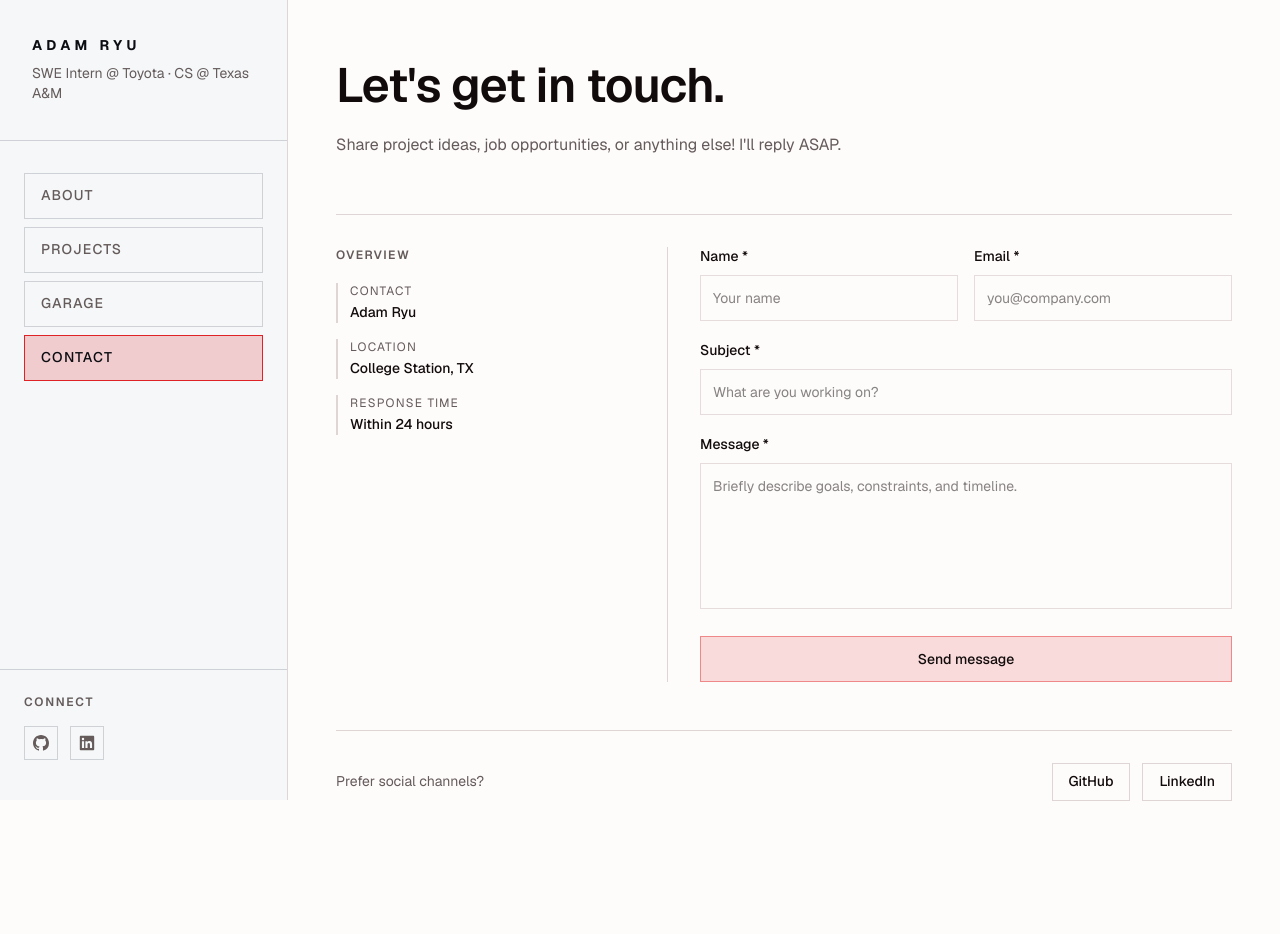
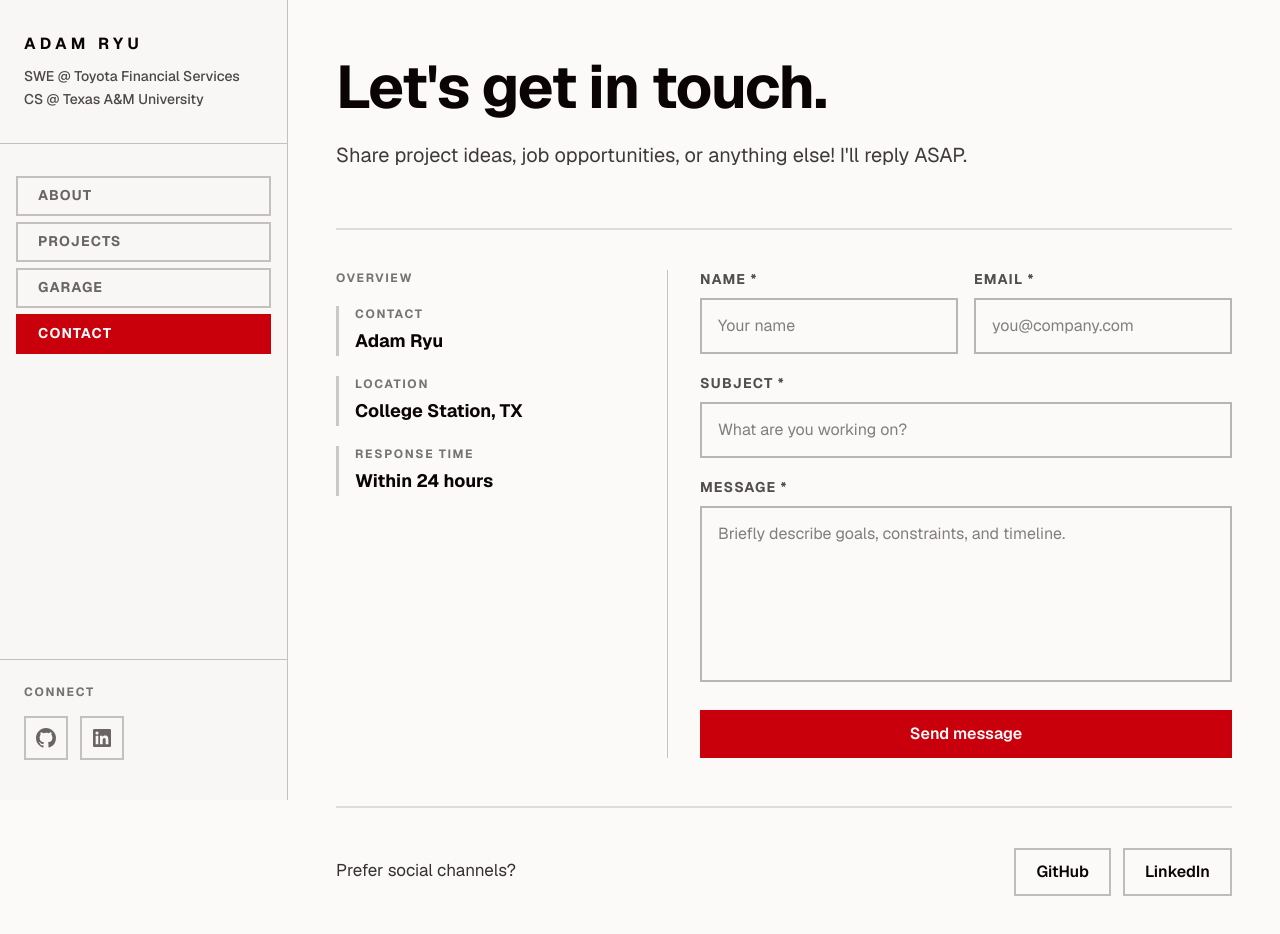
Before and after one commit to adavidryu/portfolio, a Next.js app: page /contact in a window 1280 px wide. Shown: the top 934 px of the page. Before the commit the page ends 849 px from the top, so only its background shows below. Built offline with nearby package versions, Linux system fonts and the light colour scheme.

Commit message:
feat: redesign more brutalist and fix errors

```diff
--- a/app/contact/page.tsx
+++ b/app/contact/page.tsx
@@ -44,27 +44,27 @@ export default function Contact() {
       <ContentArea>
         <section className="space-y-12">
           <div className="section-wrap text-center md:text-left">
-            <h1 className="text-4xl font-semibold leading-tight md:text-5xl">Let&apos;s get in touch.</h1>
-            <p className="mx-auto mt-4 max-w-3xl text-base leading-relaxed text-muted-foreground md:mx-0">
+            <h1 className="page-title">Let&apos;s get in touch.</h1>
+            <p className="section-lead mx-auto mt-5 max-w-3xl md:mx-0">
               Share project ideas, job opportunities, or anything else! I&apos;ll reply ASAP.
             </p>
           </div>
 
           <div className="section-rule grid gap-8 lg:grid-cols-[0.9fr_1.7fr]">
             <aside>
-              <p className="text-xs font-semibold uppercase tracking-[0.12em] text-muted-foreground">Overview</p>
-              <div className="mt-5 space-y-4 text-sm">
-                <div className="border-l-2 border-border pl-3">
-                  <p className="text-xs uppercase tracking-[0.1em] text-muted-foreground">Contact</p>
-                  <p className="mt-1 font-medium">Adam Ryu</p>
+              <p className="meta-label">Overview</p>
+              <div className="mt-5 space-y-5">
+                <div className="border-l-[3px] border-foreground/20 pl-4">
+                  <p className="meta-label">Contact</p>
+                  <p className="mt-1.5 text-lg font-bold">Adam Ryu</p>
                 </div>
-                <div className="border-l-2 border-border pl-3">
-                  <p className="text-xs uppercase tracking-[0.1em] text-muted-foreground">Location</p>
-                  <p className="mt-1 font-medium">College Station, TX</p>
+                <div className="border-l-[3px] border-foreground/20 pl-4">
+                  <p className="meta-label">Location</p>
+                  <p className="mt-1.5 text-lg font-bold">College Station, TX</p>
                 </div>
-                <div className="border-l-2 border-border pl-3">
-                  <p className="text-xs uppercase tracking-[0.1em] text-muted-foreground">Response time</p>
-                  <p className="mt-1 font-medium">Within 24 hours</p>
+                <div className="border-l-[3px] border-foreground/20 pl-4">
+                  <p className="meta-label">Response time</p>
+                  <p className="mt-1.5 text-lg font-bold">Within 24 hours</p>
                 </div>
               </div>
             </aside>
@@ -73,49 +73,49 @@ export default function Contact() {
               <form onSubmit={handleSubmit} className="space-y-5">
                 <div className="grid gap-4 md:grid-cols-2">
                   <div>
-                    <label htmlFor="name" className="mb-2 block text-sm font-medium">Name *</label>
+                    <label htmlFor="name" className="field-label">Name *</label>
                     <input
                       type="text"
                       id="name"
                       name="name"
                       required
-                      className="w-full border border-input bg-background px-3 py-3 text-sm outline-none ring-0 transition-colors focus:border-foreground"
+                      className="field-input"
                       placeholder="Your name"
                     />
                   </div>
                   <div>
-                    <label htmlFor="email" className="mb-2 block text-sm font-medium">Email *</label>
+                    <label htmlFor="email" className="field-label">Email *</label>
                     <input
                       type="email"
                       id="email"
                       name="email"
                       required
-                      className="w-full border border-input bg-background px-3 py-3 text-sm outline-none ring-0 transition-colors focus:border-foreground"
+                      className="field-input"
                       placeholder="you@company.com"
                     />
                   </div>
                 </div>
 
                 <div>
-                  <label htmlFor="subject" className="mb-2 block text-sm font-medium">Subject *</label>
+                  <label htmlFor="subject" className="field-label">Subject *</label>
                   <input
                     type="text"
                     id="subject"
                     name="_subject_custom"
                     required
-                    className="w-full border border-input bg-background px-3 py-3 text-sm outline-none ring-0 transition-colors focus:border-foreground"
+                    className="field-input"
                     placeholder="What are you working on?"
                   />
                 </div>
 
                 <div>
-                  <label htmlFor="message" className="mb-2 block text-sm font-medium">Message *</label>
+                  <label htmlFor="message" className="field-label">Message *</label>
                   <textarea
                     id="message"
                     name="message"
                     required
                     rows={6}
-                    className="w-full resize-none border border-input bg-background px-3 py-3 text-sm outline-none ring-0 transition-colors focus:border-foreground"
+                    className="field-input resize-none"
                     placeholder="Briefly describe goals, constraints, and timeline."
                   />
                 </div>
@@ -129,7 +129,7 @@ export default function Contact() {
                 <button
                   type="submit"
                   disabled={isSubmitting}
-                  className="inline-flex w-full items-center justify-center border border-accent/45 bg-accent/15 px-5 py-3 text-sm font-medium text-foreground transition-colors hover:border-accent hover:bg-accent/25 disabled:cursor-not-allowed disabled:opacity-60"
+                  className="action-link action-link--accent w-full justify-center disabled:cursor-not-allowed disabled:opacity-60"
                 >
                   {isSubmitting ? (
                     <span className="flex items-center gap-2">
@@ -148,7 +148,7 @@ export default function Contact() {
           </div>
 
           <div className="section-rule flex flex-col gap-4 sm:flex-row sm:items-center sm:justify-between">
-            <p className="text-sm text-muted-foreground">Prefer social channels?</p>
+            <p className="body-copy">Prefer social channels?</p>
             <div className="flex flex-wrap gap-3">
               <a href="https://github.com/adavidryu" target="_blank" rel="noopener noreferrer" className="action-link">
                 GitHub
@@ -163,15 +163,15 @@ export default function Contact() {
 
       {isSubmitted && (
         <div className="fixed inset-0 z-50 flex items-center justify-center bg-black/55 p-4">
-          <div className="w-full max-w-md border border-border bg-background p-8">
+          <div className="w-full max-w-md border-2 border-foreground/15 bg-background p-8">
             <div className="text-center">
-              <div className="mx-auto mb-4 flex h-14 w-14 items-center justify-center border border-border bg-secondary">
+              <div className="mx-auto mb-4 flex h-14 w-14 items-center justify-center border-2 border-foreground/15 bg-secondary">
                 <svg className="h-7 w-7 text-foreground" fill="none" stroke="currentColor" viewBox="0 0 24 24">
                   <path strokeLinecap="round" strokeLinejoin="round" strokeWidth={2} d="M5 13l4 4L19 7" />
                 </svg>
               </div>
-              <h3 className="mb-2 text-xl font-semibold">Message sent</h3>
-              <p className="mb-6 text-sm text-muted-foreground">
+              <h3 className="mb-2 text-2xl font-bold">Message sent</h3>
+              <p className="body-copy mb-6">
                 Thanks for reaching out. I will get back to you within 24 hours.
               </p>
               <button
--- a/app/globals.css
+++ b/app/globals.css
@@ -37,99 +37,97 @@
   --color-popover: var(--popover);
   --color-card-foreground: var(--card-foreground);
   --color-card: var(--card);
-  --radius-sm: calc(var(--radius) - 4px);
-  --radius-md: calc(var(--radius) - 2px);
-  --radius-lg: var(--radius);
+  --radius-sm: calc(var(--radius) - 2px);
+  --radius-md: var(--radius);
+  --radius-lg: calc(var(--radius) + 2px);
   --radius-xl: calc(var(--radius) + 4px);
 }
 
 :root {
-  --radius: 0.625rem;
-  --background: oklch(0.99 0.003 25);
-  --foreground: oklch(0.16 0.012 25);
-  --card: oklch(0.995 0.002 25);
-  --card-foreground: oklch(0.16 0.012 25);
-  --popover: oklch(0.995 0.002 25);
-  --popover-foreground: oklch(0.16 0.012 25);
-  --primary: oklch(0.22 0.02 25);
+  --radius: 0.125rem;
+  --background: oklch(0.985 0.002 25);
+  --foreground: oklch(0.12 0.014 25);
+  --card: oklch(1 0 25);
+  --card-foreground: oklch(0.12 0.014 25);
+  --popover: oklch(1 0 25);
+  --popover-foreground: oklch(0.12 0.014 25);
+  --primary: oklch(0.12 0.014 25);
   --primary-foreground: oklch(0.985 0.002 25);
-  --secondary: oklch(0.955 0.006 25);
-  --secondary-foreground: oklch(0.2 0.012 25);
-  --muted: oklch(0.965 0.004 25);
-  --muted-foreground: oklch(0.48 0.012 25);
-  --accent: oklch(0.58 0.22 27);
+  --secondary: oklch(0.94 0.006 25);
+  --secondary-foreground: oklch(0.12 0.014 25);
+  --muted: oklch(0.92 0.005 25);
+  --muted-foreground: oklch(0.38 0.014 25);
+  --accent: oklch(0.52 0.22 27);
   --accent-foreground: oklch(0.99 0.002 25);
   --destructive: oklch(0.577 0.245 27.325);
-  --border: oklch(0.88 0.01 25);
-  --input: oklch(0.9 0.01 25);
-  --ring: oklch(0.58 0.18 27);
+  --border: oklch(0.12 0.014 25 / 22%);
+  --input: oklch(0.12 0.014 25 / 28%);
+  --ring: oklch(0.52 0.22 27);
   --chart-1: oklch(0.646 0.222 41.116);
   --chart-2: oklch(0.6 0.118 184.704);
   --chart-3: oklch(0.398 0.07 227.392);
   --chart-4: oklch(0.828 0.189 84.429);
   --chart-5: oklch(0.769 0.188 70.08);
-  --sidebar: oklch(0.975 0.003 260);
-  --sidebar-foreground: oklch(0.16 0.01 260);
-  --sidebar-primary: oklch(0.22 0.02 260);
-  --sidebar-primary-foreground: oklch(0.985 0.002 260);
-  --sidebar-accent: oklch(0.955 0.004 260);
-  --sidebar-accent-foreground: oklch(0.2 0.01 260);
-  --sidebar-border: oklch(0.86 0.008 260);
-  --sidebar-ring: oklch(0.58 0.18 27);
+  --sidebar: oklch(0.975 0.003 25);
+  --sidebar-foreground: oklch(0.12 0.014 25);
+  --sidebar-primary: oklch(0.12 0.014 25);
+  --sidebar-primary-foreground: oklch(0.985 0.002 25);
+  --sidebar-accent: oklch(0.93 0.008 25);
+  --sidebar-accent-foreground: oklch(0.12 0.014 25);
+  --sidebar-border: oklch(0.12 0.014 25 / 22%);
+  --sidebar-ring: oklch(0.52 0.22 27);
 }
 
 .dark {
-  --background: oklch(0.16 0.012 25);
+  --background: oklch(0.14 0.012 25);
   --foreground: oklch(0.97 0.003 25);
-  --card: oklch(0.2 0.012 25);
+  --card: oklch(0.18 0.012 25);
   --card-foreground: oklch(0.97 0.003 25);
-  --popover: oklch(0.2 0.012 25);
+  --popover: oklch(0.18 0.012 25);
   --popover-foreground: oklch(0.97 0.003 25);
-  --primary: oklch(0.94 0.004 25);
-  --primary-foreground: oklch(0.2 0.012 25);
-  --secondary: oklch(0.26 0.012 25);
+  --primary: oklch(0.97 0.003 25);
+  --primary-foreground: oklch(0.14 0.012 25);
+  --secondary: oklch(0.24 0.012 25);
   --secondary-foreground: oklch(0.97 0.003 25);
-  --muted: oklch(0.24 0.012 25);
-  --muted-foreground: oklch(0.72 0.012 25);
-  --accent: oklch(0.68 0.18 27);
+  --muted: oklch(0.22 0.012 25);
+  --muted-foreground: oklch(0.68 0.012 25);
+  --accent: oklch(0.62 0.2 27);
   --accent-foreground: oklch(0.12 0.012 25);
   --destructive: oklch(0.704 0.191 22.216);
-  --border: oklch(1 0 0 / 16%);
-  --input: oklch(1 0 0 / 20%);
-  --ring: oklch(0.68 0.16 27);
+  --border: oklch(1 0 0 / 20%);
+  --input: oklch(1 0 0 / 24%);
+  --ring: oklch(0.62 0.2 27);
   --chart-1: oklch(0.488 0.243 264.376);
   --chart-2: oklch(0.696 0.17 162.48);
   --chart-3: oklch(0.769 0.188 70.08);
   --chart-4: oklch(0.627 0.265 303.9);
   --chart-5: oklch(0.645 0.246 16.439);
-  --sidebar: oklch(0.18 0.01 260);
-  --sidebar-foreground: oklch(0.97 0.002 260);
-  --sidebar-primary: oklch(0.94 0.003 260);
-  --sidebar-primary-foreground: oklch(0.2 0.01 260);
-  --sidebar-accent: oklch(0.26 0.01 260);
-  --sidebar-accent-foreground: oklch(0.97 0.002 260);
-  --sidebar-border: oklch(1 0 0 / 16%);
-  --sidebar-ring: oklch(0.68 0.16 27);
+  --sidebar: oklch(0.16 0.012 25);
+  --sidebar-foreground: oklch(0.97 0.003 25);
+  --sidebar-primary: oklch(0.97 0.003 25);
+  --sidebar-primary-foreground: oklch(0.14 0.012 25);
+  --sidebar-accent: oklch(0.22 0.012 25);
+  --sidebar-accent-foreground: oklch(0.97 0.003 25);
+  --sidebar-border: oklch(1 0 0 / 20%);
+  --sidebar-ring: oklch(0.62 0.2 27);
 }
 
 @layer base {
   * {
     @apply border-border outline-ring/50;
   }
+
   body {
-    @apply bg-background text-foreground font-sans;
+    @apply bg-background text-foreground font-sans text-base leading-relaxed antialiased;
     text-rendering: geometricPrecision;
-    background-image:
-      radial-gradient(circle at 12% 10%, oklch(0.96 0.035 25 / 0.4), transparent 26%),
-      radial-gradient(circle at 86% 6%, oklch(0.95 0.025 30 / 0.28), transparent 22%);
-    background-attachment: fixed;
   }
 
   h1,
   h2,
   h3,
   h4 {
-    letter-spacing: -0.02em;
+    @apply font-bold tracking-tight text-foreground;
+    letter-spacing: -0.025em;
   }
 
   a {
@@ -138,42 +136,77 @@
 }
 
 @layer components {
+  .page-title {
+    @apply text-4xl leading-[1.05] md:text-6xl;
+  }
+
+  .section-title {
+    @apply text-3xl md:text-4xl;
+  }
+
+  .section-lead {
+    @apply text-lg leading-relaxed text-foreground/78 md:text-xl;
+  }
+
+  .body-copy {
+    @apply text-base leading-[1.7] text-foreground/82 md:text-[17px];
+  }
+
+  .meta-label {
+    @apply text-xs font-bold uppercase tracking-[0.14em] text-foreground/55;
+  }
+
   .section-wrap {
     @apply py-2;
   }
 
   .section-rule {
-    @apply border-t border-border pt-8;
+    @apply border-t-2 border-foreground/12 pt-10;
   }
 
   .eyebrow {
-    @apply inline-flex items-center border border-border/80 bg-secondary/70 px-2.5 py-1 text-[11px] font-medium uppercase tracking-[0.14em] text-muted-foreground;
+    @apply inline-flex items-center border-2 border-foreground/20 bg-secondary px-3 py-1.5 text-xs font-bold uppercase tracking-[0.16em] text-foreground/70;
   }
 
   .action-link {
-    @apply inline-flex items-center gap-2 border border-border bg-background px-4 py-2 text-sm font-medium text-foreground transition-colors hover:border-foreground/40 hover:bg-secondary/70;
+    @apply inline-flex items-center gap-2 border-2 border-foreground/25 bg-background px-5 py-2.5 text-base font-semibold text-foreground transition-colors hover:border-foreground hover:bg-secondary;
   }
 
   .action-link--accent {
-    @apply border-accent/45 bg-accent/15 text-foreground hover:border-accent hover:bg-accent/25;
+    @apply border-accent bg-accent text-accent-foreground hover:border-accent hover:bg-accent/90 hover:text-accent-foreground;
   }
 
   .status-chip {
-    @apply inline-flex items-center gap-1.5 rounded-full border px-2 py-0.5 text-[10px] font-semibold uppercase tracking-[0.12em];
-    border-color: oklch(0.76 0.12 27 / 0.55);
-    background-color: oklch(0.94 0.045 27 / 0.62);
-    color: oklch(0.38 0.12 27);
+    @apply inline-flex items-center gap-1.5 border-2 px-2.5 py-1 text-xs font-bold uppercase tracking-[0.12em];
+    border-color: oklch(0.52 0.22 27);
+    background-color: oklch(0.52 0.22 27 / 0.12);
+    color: oklch(0.38 0.16 27);
   }
 
   .status-chip::before {
     content: '';
     display: inline-block;
-    width: 5px;
-    height: 5px;
-    border-radius: 9999px;
-    background-color: oklch(0.55 0.22 27);
+    width: 6px;
+    height: 6px;
+    background-color: oklch(0.52 0.22 27);
     animation: pulse-dot 2.2s ease-in-out infinite;
     flex-shrink: 0;
+  }
+
+  .experience-card {
+    @apply border-2 border-foreground/15 bg-background p-6 md:p-7;
+  }
+
+  .stat-block {
+    @apply border-2 border-foreground/15 bg-secondary px-5 py-3 text-center;
+  }
+
+  .field-label {
+    @apply mb-2 block text-sm font-bold uppercase tracking-[0.08em] text-foreground/70;
+  }
+
+  .field-input {
+    @apply w-full border-2 border-input bg-background px-4 py-3.5 text-base outline-none transition-colors focus:border-foreground;
   }
 
   @keyframes pulse-dot {
--- a/components/SideNav.tsx
+++ b/components/SideNav.tsx
@@ -21,12 +21,12 @@ export default function SideNav({ currentPage }: SideNavProps) {
     <>
       <header className="fixed inset-x-0 top-0 z-50 border-b border-border bg-background/95 backdrop-blur-sm lg:hidden">
         <div className="mx-auto flex h-16 w-full max-w-6xl items-center justify-between px-4 sm:px-6">
-          <Link href="/" className="text-sm font-semibold uppercase tracking-[0.14em]">
+          <Link href="/" className="text-base font-bold uppercase tracking-[0.12em]">
             Adam Ryu
           </Link>
           <button
             onClick={() => setIsOpen((prev) => !prev)}
-            className="inline-flex items-center gap-2 border border-accent/40 bg-accent/10 px-3 py-2 text-xs font-medium uppercase tracking-[0.1em] hover:bg-accent/20"
+            className="inline-flex items-center gap-2 border-2 border-accent bg-accent px-4 py-2.5 text-sm font-bold uppercase tracking-[0.1em] text-accent-foreground"
           >
             Menu
             <svg className="h-4 w-4" fill="none" stroke="currentColor" viewBox="0 0 24 24">
@@ -58,10 +58,10 @@ export default function SideNav({ currentPage }: SideNavProps) {
               key={item.id}
               href={item.href}
               onClick={() => setIsOpen(false)}
-              className={`border px-3 py-2 text-sm font-medium transition-colors ${
+              className={`border-2 px-4 py-3 text-base font-semibold transition-colors ${
                 currentPage === item.id
-                  ? 'border-accent bg-accent/20 text-foreground'
-                  : 'border-border hover:bg-secondary'
+                  ? 'border-accent bg-accent text-accent-foreground'
+                  : 'border-border hover:border-foreground/40 hover:bg-secondary'
               }`}
             >
               {item.label}
@@ -71,23 +71,26 @@ export default function SideNav({ currentPage }: SideNavProps) {
       </div>
 
       <aside className="fixed left-0 top-0 z-40 hidden h-screen w-72 border-r border-border bg-sidebar lg:flex lg:flex-col">
-        <div className="border-b border-sidebar-border px-8 py-9">
+        <div className="border-b border-sidebar-border px-6 py-8">
           <Link href="/" className="block">
-            <p className="text-sm font-bold uppercase tracking-[0.32em] text-sidebar-foreground">Adam Ryu</p>
-            <p className="mt-2 text-sm text-muted-foreground">SWE Intern @ Toyota · CS @ Texas A&M</p>
+            <p className="text-base font-bold uppercase tracking-[0.28em] text-sidebar-foreground">Adam Ryu</p>
+            <p className="mt-3 text-sm font-medium leading-snug text-foreground/72">
+              <span className="block whitespace-nowrap">SWE @ Toyota Financial Services</span>
+              <span className="mt-1 block">CS @ Texas A&amp;M University</span>
+            </p>
           </Link>
         </div>
 
-        <div className="flex-1 px-6 py-8">
-          <nav className="space-y-2">
+        <div className="flex-1 px-4 py-8">
+          <nav className="space-y-1.5">
             {navItems.map((item) => (
               <Link
                 key={item.id}
                 href={item.href}
-                className={`block border px-4 py-3 text-sm font-medium uppercase tracking-[0.08em] transition-colors ${
+                className={`block w-full border-2 px-5 py-2 text-sm font-bold uppercase tracking-[0.08em] transition-colors ${
                   currentPage === item.id
-                    ? 'border-accent bg-accent/20 text-sidebar-foreground'
-                    : 'border-sidebar-border text-muted-foreground hover:bg-sidebar-accent hover:text-sidebar-foreground'
+                    ? 'border-accent bg-accent text-accent-foreground'
+                    : 'border-sidebar-border text-foreground/60 hover:border-foreground/30 hover:bg-sidebar-accent hover:text-sidebar-foreground'
                 }`}
               >
                 {item.label.toLowerCase()}
@@ -97,17 +100,15 @@ export default function SideNav({ currentPage }: SideNavProps) {
         </div>
 
         <div className="mt-auto border-t border-sidebar-border px-6 py-6">
-          <p className="mb-4 text-xs font-semibold uppercase tracking-[0.14em] text-muted-foreground">
-            Connect
-          </p>
+          <p className="mb-4 meta-label">Connect</p>
           <div className="mb-4 flex gap-3">
             <a
               href="https://github.com/adavidryu"
               target="_blank"
               rel="noopener noreferrer"
-              className="border border-sidebar-border p-2 text-muted-foreground transition-colors hover:bg-sidebar-accent hover:text-sidebar-foreground"
+              className="border-2 border-sidebar-border p-2.5 text-foreground/60 transition-colors hover:border-foreground/30 hover:bg-sidebar-accent hover:text-sidebar-foreground"
             >
-              <svg className="w-4 h-4" fill="currentColor" viewBox="0 0 20 20">
+              <svg className="w-5 h-5" fill="currentColor" viewBox="0 0 20 20">
                 <path fillRule="evenodd" d="M10 0C4.477 0 0 4.484 0 10.017c0 4.425 2.865 8.18 6.839 9.504.5.092.682-.217.682-.483 0-.237-.008-.868-.013-1.703-2.782.605-3.369-1.343-3.369-1.343-.454-1.158-1.11-1.466-1.11-1.466-.908-.62.069-.608.069-.608 1.003.07 1.531 1.032 1.531 1.032.892 1.53 2.341 1.088 2.91.832.092-.647.35-1.088.636-1.338-2.22-.253-4.555-1.113-4.555-4.951 0-1.093.39-1.988 1.029-2.688-.103-.253-.446-1.272.098-2.65 0 0 .84-.27 2.75 1.026A9.564 9.564 0 0110 4.844c.85.004 1.705.115 2.504.337 1.909-1.296 2.747-1.027 2.747-1.027.546 1.379.203 2.398.1 2.651.64.7 1.028 1.595 1.028 2.688 0 3.848-2.339 4.695-4.566 4.942.359.31.678.921.678 1.856 0 1.338-.012 2.419-.012 2.747 0 .268.18.58.688.482A10.019 10.019 0 0020 10.017C20 4.484 15.522 0 10 0z" clipRule="evenodd" />
               </svg>
             </a>
@@ -116,9 +117,9 @@ export default function SideNav({ currentPage }: SideNavProps) {
               href="https://www.linkedin.com/in/adamryu/"
               target="_blank"
               rel="noopener noreferrer"
-              className="border border-sidebar-border p-2 text-muted-foreground transition-colors hover:bg-sidebar-accent hover:text-sidebar-foreground"
+              className="border-2 border-sidebar-border p-2.5 text-foreground/60 transition-colors hover:border-foreground/30 hover:bg-sidebar-accent hover:text-sidebar-foreground"
             >
-              <svg className="w-4 h-4" fill="currentColor" viewBox="0 0 20 20">
+              <svg className="w-5 h-5" fill="currentColor" viewBox="0 0 20 20">
                 <path fillRule="evenodd" d="M16.338 16.338H13.67V12.16c0-.995-.017-2.277-1.387-2.277-1.39 0-1.601 1.086-1.601 2.207v4.248H8.014v-8.59h2.559v1.174h.037c.356-.675 1.227-1.387 2.526-1.387 2.703 0 3.203 1.778 3.203 4.092v4.711zM5.005 6.575a1.548 1.548 0 11-.003-3.096 1.548 1.548 0 01.003 3.096zm-1.337 9.763H6.34v-8.59H3.667v8.59zM17.668 1H2.328C1.595 1 1 1.581 1 2.298v15.403C1 18.418 1.595 19 2.328 19h15.34c.734 0 1.332-.582 1.332-1.299V2.298C19 1.581 18.402 1 17.668 1z" clipRule="evenodd" />
               </svg>
             </a>
--- a/components/TikTokVideoCard.tsx
+++ b/components/TikTokVideoCard.tsx
@@ -36,7 +36,7 @@ export default function TikTokVideoCard({ video }: TikTokVideoCardProps) {
       target="_blank"
       rel="noopener noreferrer"
       aria-label={video.title}
-      className="group relative block aspect-[9/16] overflow-hidden rounded-xl bg-muted ring-1 ring-border/50 transition-all hover:ring-border hover:shadow-sm"
+      className="group relative block aspect-[9/16] overflow-hidden border-2 border-foreground/15 bg-muted transition-colors hover:border-foreground/35"
       onMouseEnter={() => setPreview(true)}
       onMouseLeave={() => setPreview(false)}
       onFocus={() => setPreview(true)}
```
Also changed, not shown: app/garage/page.tsx (+7 -7 lines), app/page.tsx (+26 -26 lines), app/projects/page.tsx (+4 -5 lines), components/ProjectCard.tsx (+10 -12 lines).
